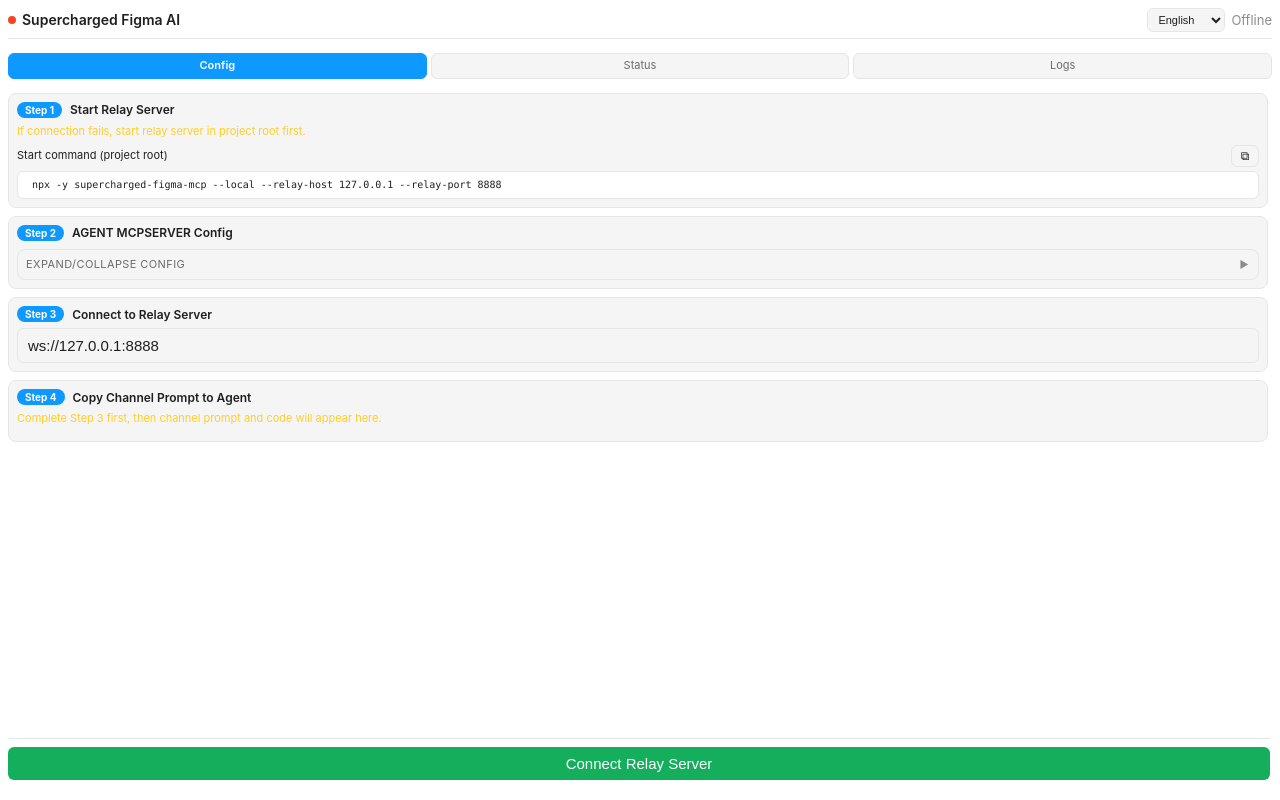
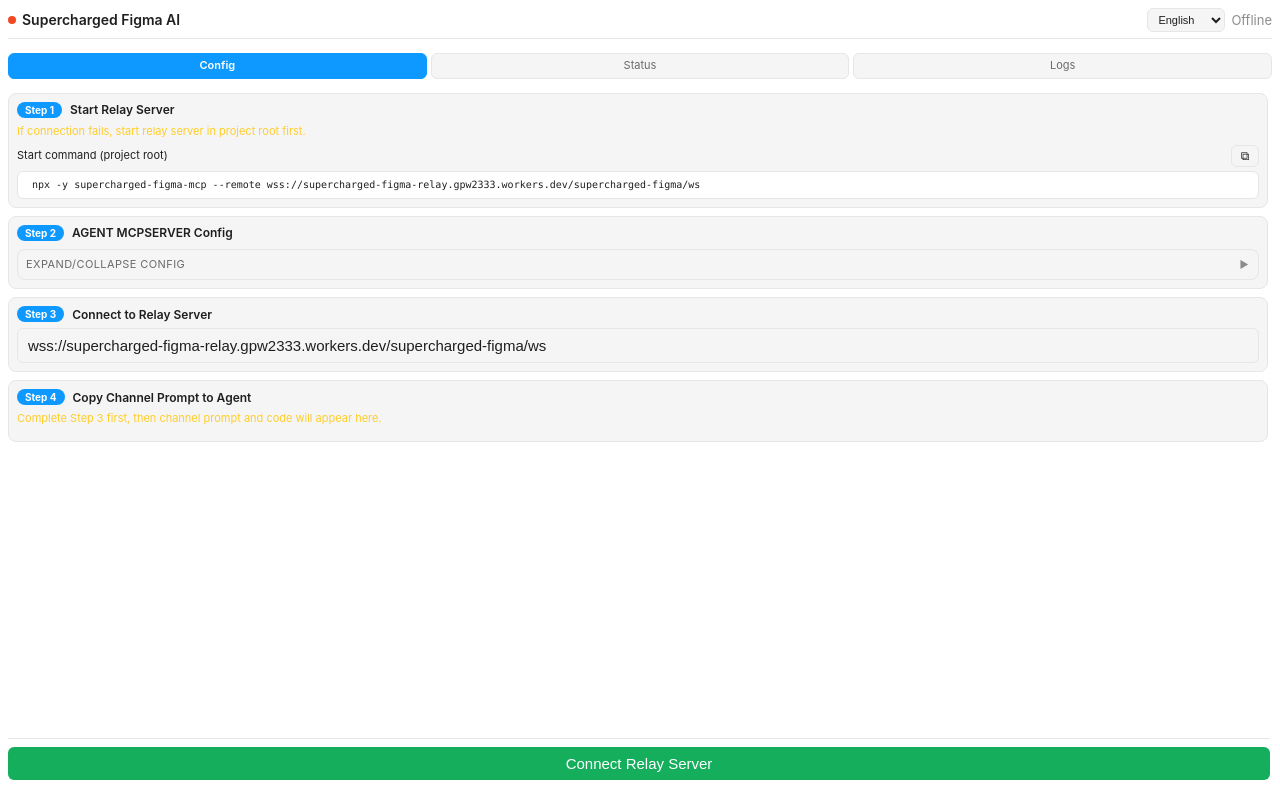
Before and after one commit to aw338WoWmUI/supercharged-figma-mcp, a website: page figma-plugin/ui-enhanced.html in a window 1280 px wide. Drawn offline with Linux system fonts and the light colour scheme.

Commit message:
chore: update release version and default relay ws endpoint

```diff
--- a/deploy/cloudflare/worker-relay.ts
+++ b/deploy/cloudflare/worker-relay.ts
@@ -13,7 +13,7 @@ export interface Env {
 
 const RELAY_PATH = '/supercharged-figma/ws';
 const MCP_PATH = '/mcp';
-const WORKER_VERSION = '1.0.4';
+const WORKER_VERSION = '1.0.5';
 
 interface SessionContext {
   createdAt: number;
--- a/figma-plugin/ui-enhanced.html
+++ b/figma-plugin/ui-enhanced.html
@@ -918,7 +918,7 @@
           <span class="step-badge">Step 3</span>
           <span id="step3-title" class="step-title">Connect to Relay Server</span>
         </div>
-        <input type="text" id="relay-url" placeholder="ws://127.0.0.1:8888" value="ws://127.0.0.1:8888">
+        <input type="text" id="relay-url" placeholder="wss://supercharged-figma-relay.gpw2333.workers.dev/supercharged-figma/ws" value="wss://supercharged-figma-relay.gpw2333.workers.dev/supercharged-figma/ws">
       </div>
 
       <div class="step-card">
@@ -928,7 +928,7 @@
         </div>
         <div id="step4-waiting" class="relay-help-hint">先完成 Step 3 连接后，此处会显示 connect prompt 与 Channel Code。</div>
         <div id="connect-prompt-row" class="prompt-row hidden">
-          <div id="prompt-viewer" class="prompt-viewer">connect_to_relay {"relayUrl":"ws://127.0.0.1:8888","channelCode":"--"}</div>
+          <div id="prompt-viewer" class="prompt-viewer">connect_to_relay {"relayUrl":"wss://supercharged-figma-relay.gpw2333.workers.dev/supercharged-figma/ws","channelCode":"--"}</div>
           <button id="copy-prompt-btn" class="secondary icon-btn" onclick="copyConnectPrompt()" title="复制 Prompt" aria-label="复制 Prompt">⧉</button>
         </div>
         <div id="channel-section" class="hidden channel-card" style="padding: 10px; background: var(--ui-bg-secondary); border-radius: 8px; border: 1px solid var(--ui-border);">
@@ -2002,7 +2002,7 @@
     }
 
     function buildConnectPrompt() {
-      const relayUrl = document.getElementById('relay-url').value.trim() || 'ws://127.0.0.1:8888';
+      const relayUrl = document.getElementById('relay-url').value.trim() || 'wss://supercharged-figma-relay.gpw2333.workers.dev/supercharged-figma/ws';
       const payload = {
         relayUrl,
         channelCode: currentChannelCode || '--',
@@ -2027,7 +2027,7 @@
 
     function getRelayUrlInput() {
       const value = document.getElementById('relay-url')?.value?.trim();
-      return value || 'ws://127.0.0.1:8888';
+      return value || 'wss://supercharged-figma-relay.gpw2333.workers.dev/supercharged-figma/ws';
     }
 
     function parseRelayUrl() {
--- a/package.json
+++ b/package.json
@@ -1,6 +1,6 @@
 {
   "name": "supercharged-figma-mcp",
-  "version": "1.0.4",
+  "version": "1.0.5",
   "description": "Supercharged Figma MCP Server with full automation support",
   "main": "dist/server.js",
   "type": "module",
```
Also changed, not shown: 1 other file.
